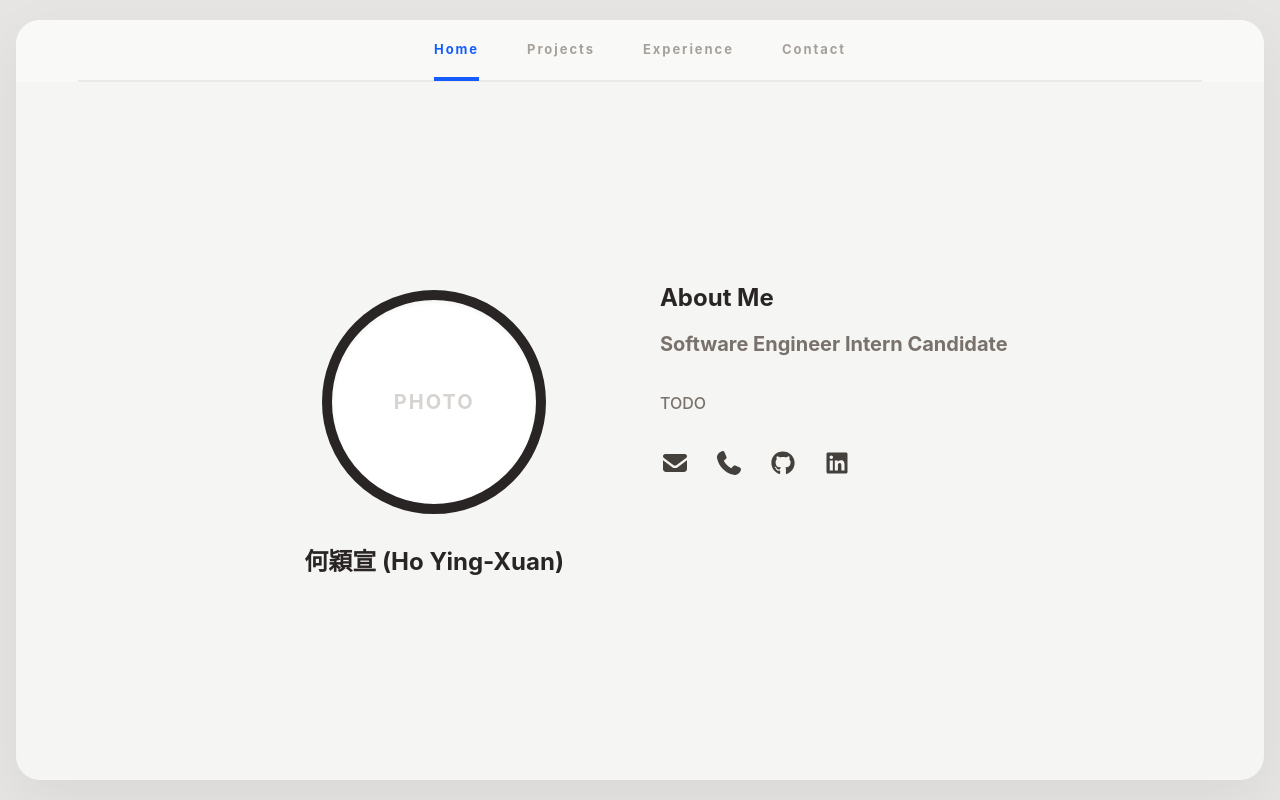
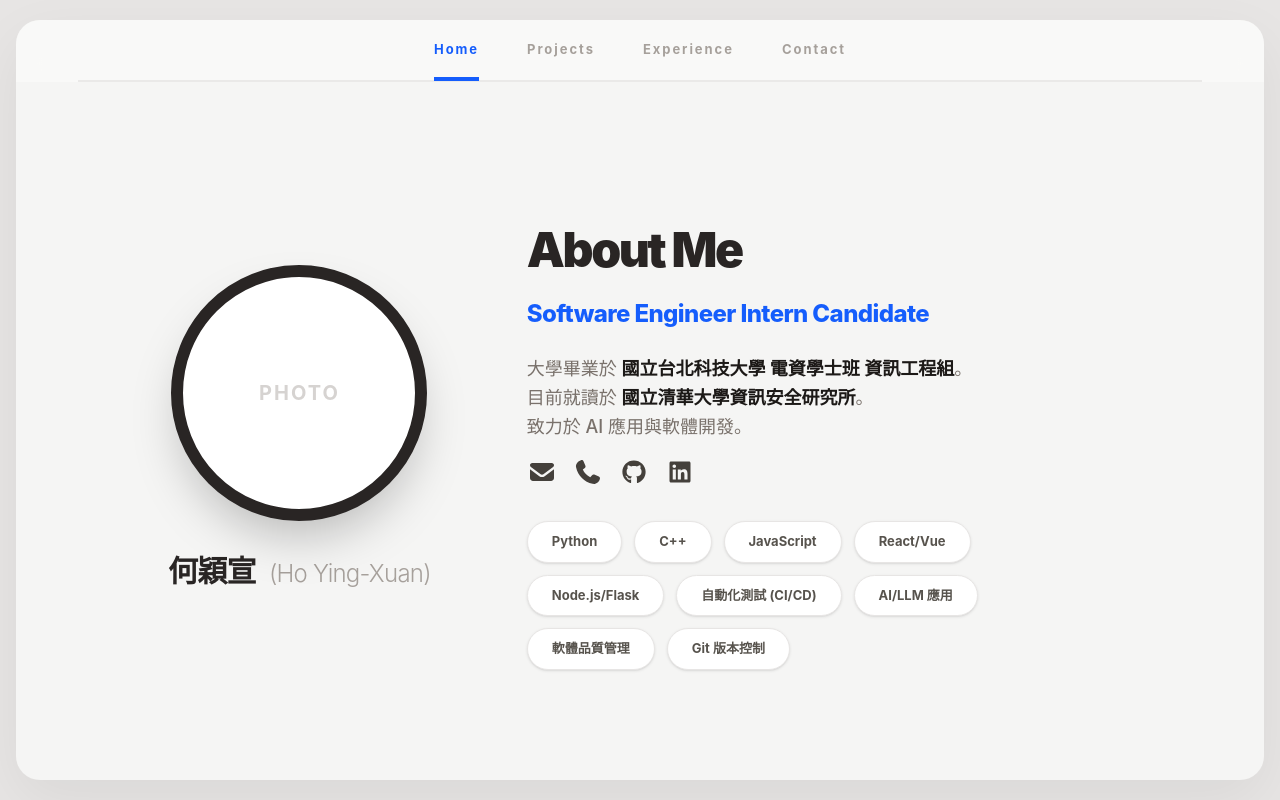
Before and after one commit to Shuan0402/shuan-studio, a React (Vite) app: page / in a window 1280 px wide. Built offline with nearby package versions, Linux system fonts and the light colour scheme.

Commit message:
about me icon and skills

```diff
--- a/src/App.tsx
+++ b/src/App.tsx
@@ -19,8 +19,21 @@ function App() {
   // 2. 點擊標籤捲動到對應位置
   const scrollToSection = (tab: string) => {
     const target = sectionRefs[tab as keyof typeof sectionRefs].current;
-    if (target && scrollContainerRef.current) {
-      target.scrollIntoView({ behavior: 'smooth', block: 'start' });
+    const container = scrollContainerRef.current;
+
+    if (target && container) {
+      // 取得目標元素相對於容器的垂直距離
+      const paddingOffset = 100;
+      const targetOffset = target.offsetTop - paddingOffset;
+
+      // 手動執行容器捲動
+      container.scrollTo({
+        top: targetOffset,
+        behavior: 'smooth',
+      });
+
+      // 點擊時也手動設定一次 ActiveTab，確保反應即時
+      setActiveTab(tab);
     }
   };
 
@@ -46,7 +59,6 @@ function App() {
 
     const observer = new IntersectionObserver(observerCallback, observerOptions);
 
-    // 開始觀察每個 Section
     Object.values(sectionRefs).forEach((ref) => {
       if (ref.current) observer.observe(ref.current);
     });
@@ -64,13 +76,14 @@ function App() {
               {tabs.map((tab) => (
                 <li key={tab} className="relative">
                   <button
-                    onClick={() => setActiveTab(tab)}
+                    onClick={() => scrollToSection(tab)}
                     className={`transition-colors cursor-pointer ${
                       activeTab === tab ? 'text-blue-600' : 'text-stone-400 hover:text-stone-900'
                     }`}
                   >
                     {tab}
                   </button>
+
                   {activeTab === tab && (
                     <div className="absolute left-0 right-0 bottom-[-21px] h-[4px] bg-blue-600 z-10"></div>
                   )}
@@ -86,57 +99,91 @@ function App() {
         {/* 主要捲動區塊 */}
         <main
           ref={scrollContainerRef}
-          className="flex-1 overflow-y-auto p-12 md:p-24 scroll-smooth"
+          className="flex-1 overflow-y-auto p-12 md:p-24 scroll-smooth relative" // 加入 relative
         >
           <div className="max-w-5xl mx-auto space-y-32">
 
             {/* Section: Home */}
-            <section id="Home" ref={sectionRefs.Home} className="min-h-screen flex flex-col items-center pt-20 pb-32">
-              <div className="flex flex-col md:flex-row gap-16 items-start justify-center">
-                {/* 左側：頭像卡片區 */}
-                <div className="flex-none relative">
-                  <div className="p-8 flex flex-col items-center">
-                    {/* 圓形頭像 */}
-                    <div className="w-56 h-56 rounded-full border-[10px] border-stone-800 flex items-center justify-center overflow-hidden bg-white shadow-inner mb-8">
+            <section
+              id="Home"
+              ref={sectionRefs.Home}
+              className="h-full flex items-center justify-center relative pt-12 pb-12"
+            >
+              <div className="flex flex-col md:flex-row items-center justify-center gap-16 lg:gap-24 w-full max-w-6xl px-10">
+
+                {/* 左側：大頭貼卡片區 */}
+                <div className="flex flex-col items-center flex-none -mt-10">
+                  <div className="relative group">
+                    <div className="w-64 h-64 rounded-full border-[12px] border-stone-800 flex items-center justify-center overflow-hidden bg-white shadow-2xl transition-transform duration-500 group-hover:scale-105">
                       <span className="text-stone-300 font-bold tracking-widest text-xl">PHOTO</span>
                     </div>
+                  </div>
 
-                    {/* 姓名 */}
-                    <h2 className="text-stone-800 text-2xl font-bold mb-2">何穎宣 (Ho Ying-Xuan)</h2>
+                  <div className="mt-8 text-center">
+                    <h1 className="text-3xl font-black text-stone-800 tracking-tight">
+                      何穎宣 <span className="text-stone-400 font-light text-2xl ml-2">(Ho Ying-Xuan)</span>
+                    </h1>
                   </div>
                 </div>
 
-                {/* 右側：文字介紹區 */}
-                <div className="flex-1 space-y-8 pt-6">
-                  <header>
-                    <h2 className="text-stone-800 text-2xl font-bold mb-2">About Me</h2>
-                    <p className="text-stone-500 text-xl font-bold mt-4">
+                {/* 右側：文字介紹與標籤區 */}
+                <div className="flex-1 space-y-4">
+                  <div className="space-y-6">
+                    <h2 className="text-stone-800 text-5xl font-black tracking-tighter">About Me</h2>
+                    <p className="text-blue-600 text-2xl font-extrabold tracking-tight">
                       Software Engineer Intern Candidate
                     </p>
-                  </header>
 
-                  <div className="max-w-2xl">
-                    <p className="text-stone-500 leading-relaxed font-medium">
-                      TODO
-                    </p>
+                    <div className="max-w-2xl text-stone-500 leading-relaxed font-medium text-lg">
+                      大學畢業於 <span className="text-stone-900 font-bold">國立台北科技大學 電資學士班 資訊工程組</span>。<br />
+                      目前就讀於 <span className="text-stone-900 font-bold">國立清華大學資訊安全研究所</span>。 <br />
+                      致力於 AI 應用與軟體開發。
+                    </div>
                   </div>
 
-                  {/* 社群圖示 */}
-                  <div className="flex space-x-6 text-2xl text-stone-700">
-                    <a href="mailto:shuan114164510@gapp.nthu.edu.tw" className="hover:text-blue-600 transition-colors">
-                      <FontAwesomeIcon icon={faEnvelope} />
-                    </a>
-                    <a href="tel:0905068174" className="hover:text-blue-600 transition-colors">
-                      <FontAwesomeIcon icon={faPhone} />
-                    </a>
-                    <a href="https://github.com/Shuan0402" target="_blank" className="hover:text-blue-600 transition-colors">
-                      <FontAwesomeIcon icon={faGithub} />
-                    </a>
-                    <a href="https://linkedin.com/in/穎宣-何-4a2844356/" target="_blank" className="hover:text-blue-600 transition-colors">
-                      <FontAwesomeIcon icon={faLinkedin} />
-                    </a>
+                  {/* 聯絡圖標 */}
+                  <div className="flex space-x-4 text-2xl text-stone-700">
+                    <div className="relative group/mail">
+                      <a href="mailto:shuan114164510@gapp.nthu.edu.tw" className="hover:text-blue-600 transition-colors">
+                        <FontAwesomeIcon icon={faEnvelope} />
+                      </a>
+                      <div className="absolute bottom-full left-1/2 -translate-x-1/2 mb-3 opacity-0 group-hover/mail:opacity-100 transition-opacity pointer-events-none whitespace-nowrap bg-stone-800 text-white text-[11px] py-1 px-3 rounded shadow-lg">
+                        shuan114164510@gapp.nthu.edu.tw
+                      </div>
+                    </div>
+
+                    <div className="relative group/phone">
+                      <a href="tel:+886905068174" className="hover:text-blue-600 transition-colors">
+                        <FontAwesomeIcon icon={faPhone} />
+                      </a>
+                      <div className="absolute bottom-full left-1/2 -translate-x-1/2 mb-3 opacity-0 group-hover/phone:opacity-100 transition-opacity pointer-events-none whitespace-nowrap bg-stone-800 text-white text-[11px] py-1 px-3 rounded shadow-lg">
+                        0905068174
+                      </div>
+                    </div>
+
+                    <a href="https://github.com/Shuan0402" className="hover:text-blue-600 transition-colors"><FontAwesomeIcon icon={faGithub} /></a>
+                    <a href="#https://www.linkedin.com/in/穎宣-何-4a2844356/" className="hover:text-blue-600 transition-colors"><FontAwesomeIcon icon={faLinkedin} /></a>
+                  </div>
+
+                  {/* Skills 標籤 */}
+                  <div className="w-full pt-4">
+                    <div className="flex flex-wrap gap-3">
+                      {[
+                        'Python', 'C++', 'JavaScript', 'React/Vue',
+                        'Node.js/Flask', '自動化測試 (CI/CD)',
+                        'AI/LLM 應用', '軟體品質管理', 'Git 版本控制'
+                      ].map((skill, index) => (
+                        <span
+                          key={index}
+                          className="px-6 py-2.5 bg-white border border-stone-200 text-stone-600 text-[13px] font-bold rounded-full shadow-sm hover:border-blue-300 hover:text-blue-600 transition-all"
+                        >
+                          {skill}
+                        </span>
+                      ))}
+                    </div>
                   </div>
                 </div>
+
               </div>
             </section>
 
```
